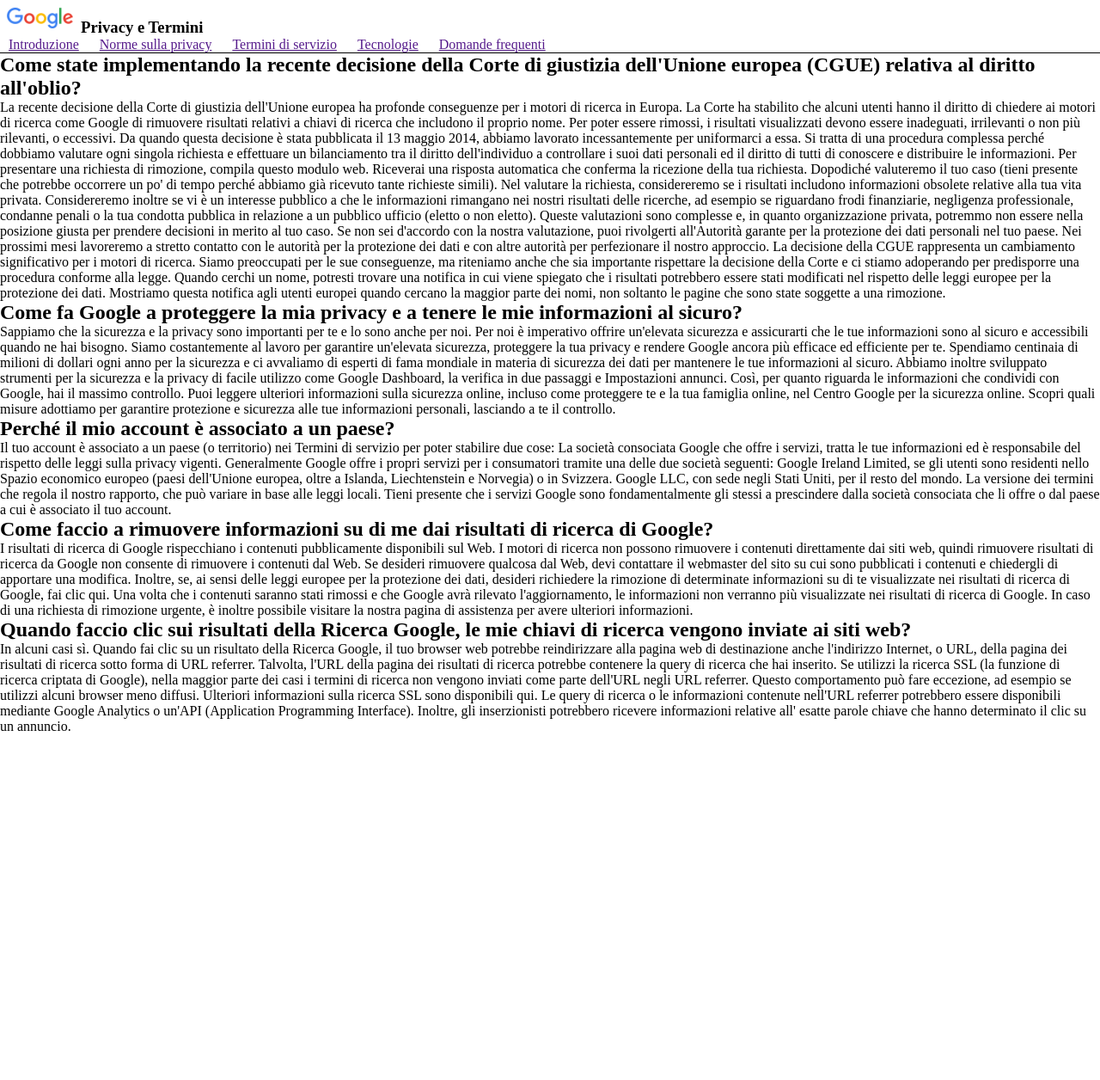
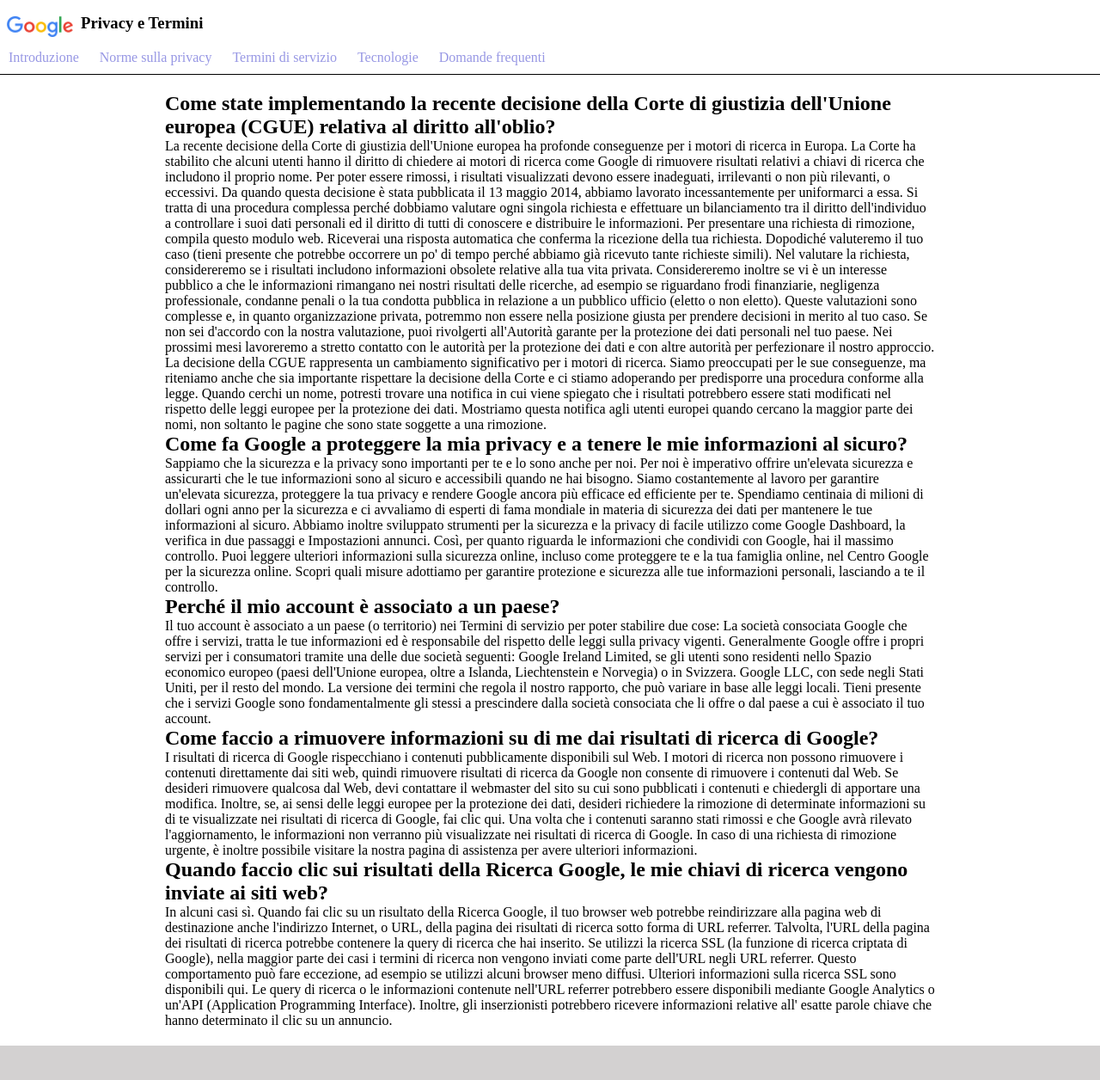
Before and after one commit to Rorins/php-google-faq, a PHP site: page / in a window 1280 px wide. Shown: the whole page at 86% size. Before the commit the page ends 850 px from the top, so only its background shows below. Run offline with PHP 8.4, Linux system fonts and the light colour scheme.

Commit message:
styled a bit more

```diff
--- a/css/style.css
+++ b/css/style.css
@@ -4,12 +4,20 @@
   box-sizing: border-box;
 }
 
+/*HEADER*/
 header {
   border-bottom: 1px solid black;
+  padding: 10px 0;
+}
+.logo {
+  padding-bottom: 10px;
 }
 
+img {
+  vertical-align: middle;
+}
 .logo h3 {
-  display: inline;
+  display: inline-block;
 }
 
 ul {
@@ -20,3 +28,20 @@ ul li {
   display: inline;
   padding: 10px;
 }
+a {
+  text-decoration: none;
+  color: rgb(151, 151, 228);
+}
+
+/*MAIN*/
+main {
+  margin: 20px auto;
+  width: 70%;
+}
+
+/*FOOTER*/
+footer {
+  background-color: rgb(211, 209, 209);
+  width: 100%;
+  height: 40px;
+}
--- a/index.php
+++ b/index.php
@@ -76,11 +76,17 @@ Tieni presente che i servizi Google sono fondamentalmente gli stessi a prescinde
 
 </header>
 
+<main>
 <?php
 foreach($qAndA as $element){?>
     <h2><?php echo $element['question'];?></h2>
     <p><?php echo $element['answer'];?><p>
 <?php }?>
+</main>
+
+<footer>
+
+</footer>
 
 </body>
 </html>
```
